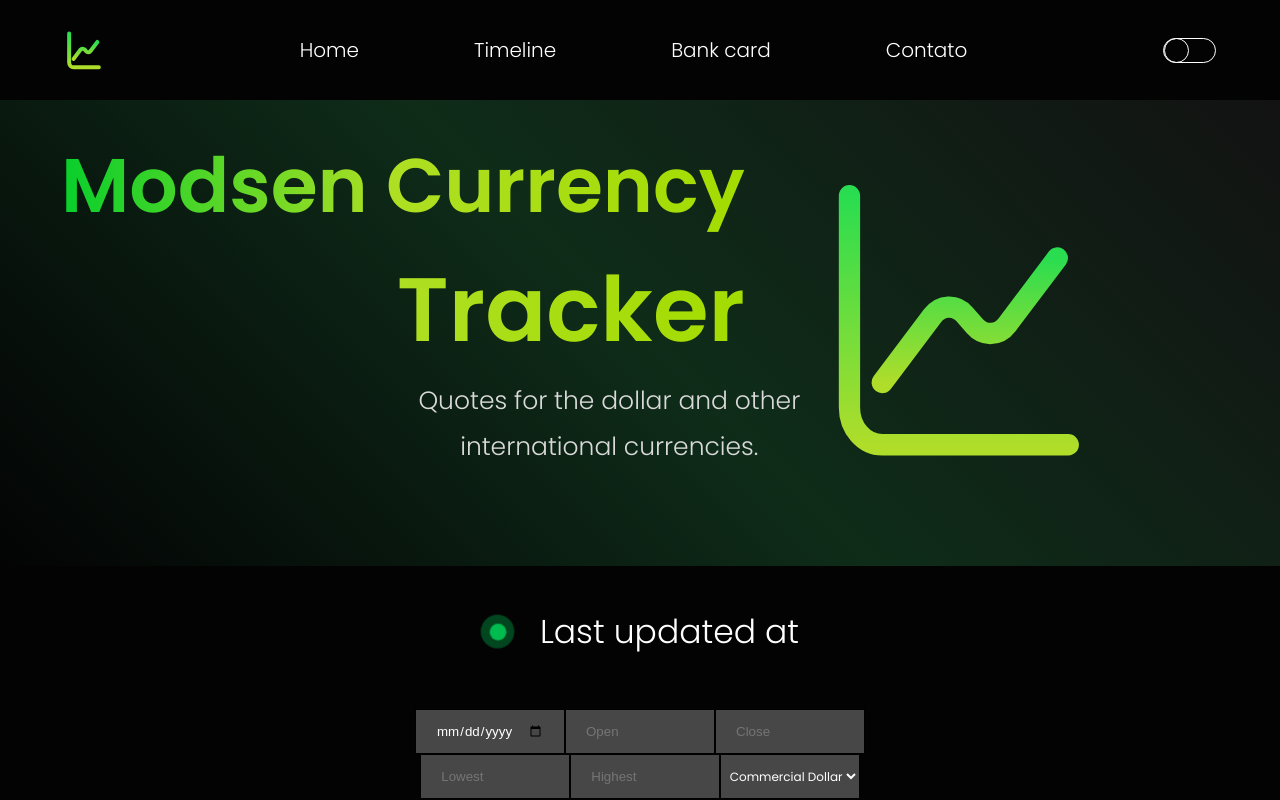
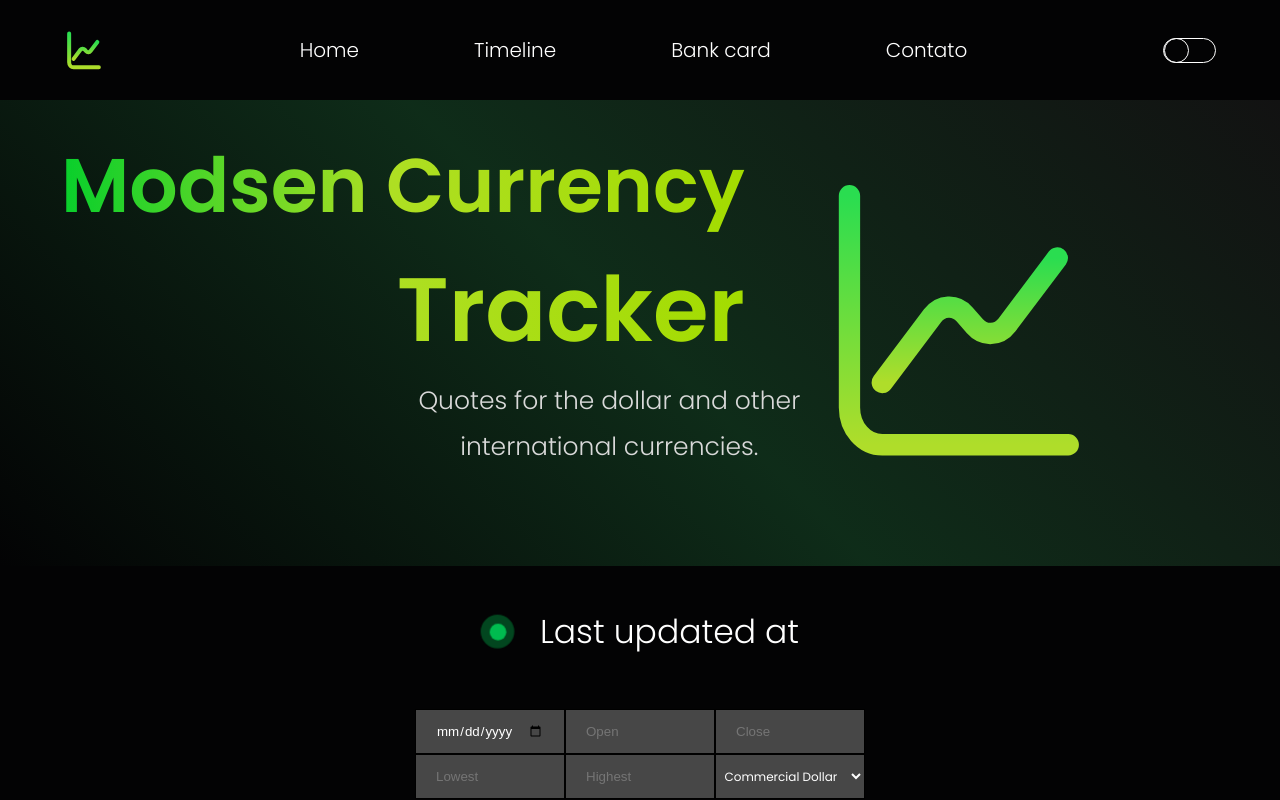
Before and after one commit to divineDuckk/Modsen-Currency-Tracker, a React app: page /timeline in a window 1280 px wide. Shown: the top 800 px of the page. Built offline with nearby package versions, Linux system fonts and the light colour scheme.

Commit message:
fix: fix selector width

```diff
--- a/src/components/TimeLineButtons/styled.ts
+++ b/src/components/TimeLineButtons/styled.ts
@@ -72,6 +72,7 @@ export const InformationInput = styled.input`
 export const Selector = styled.select`
   font-family: 'Poppins';
   font-size: ${({ theme }) => theme.fontSizes[0]}px;
+  width: ${INPUT_WIDTH}px;
   height: ${INPUT_HEIGHT}px;
   border: 0;
   color: ${({ theme }) => theme.colors.white};
```
